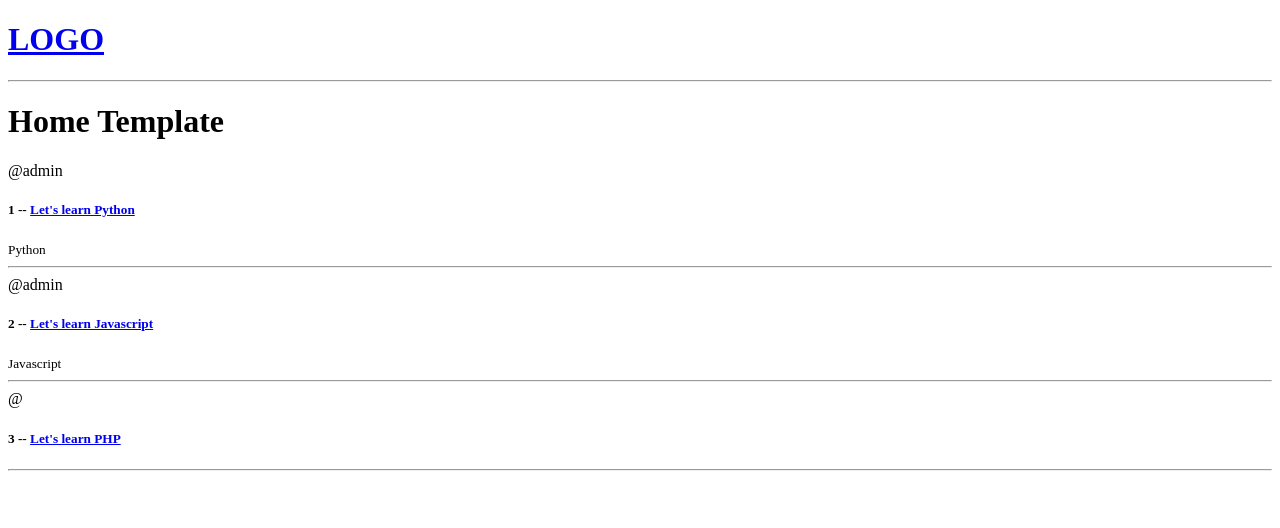
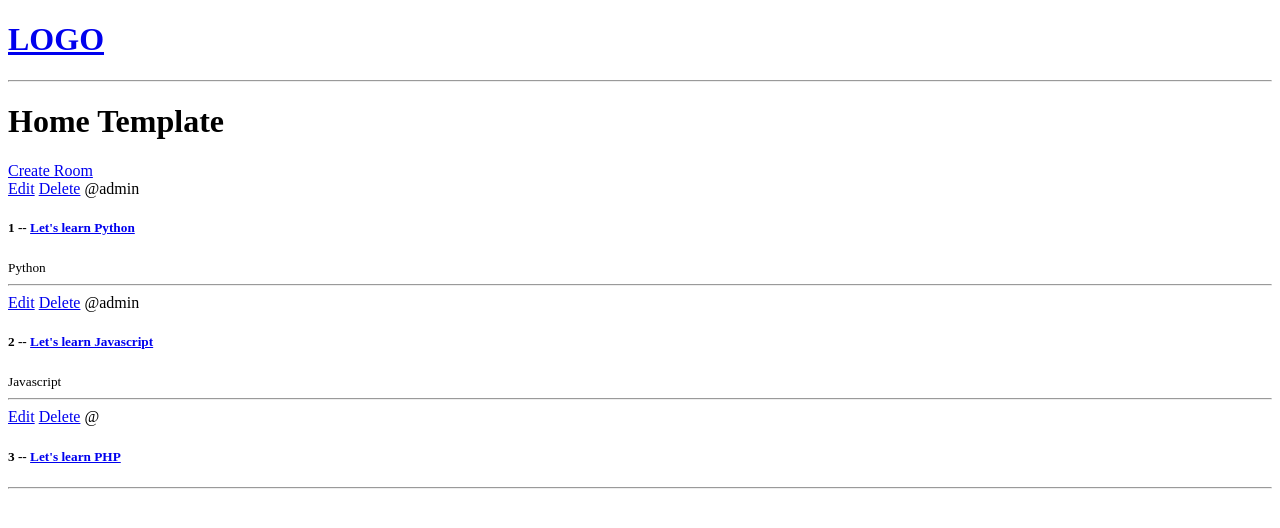
Before and after one commit to nurlight05/learning-discord-like-webapp-django-python, a Django app: page / in a window 1280 px wide. Shown: the top 528 px of the page. Run offline with Django 4.2, Linux system fonts and the light colour scheme; data comes from the database, SQL or seed files in the repository; both versions use the stored data as it was after the commit.

Commit message:
Room CRUD operations are done.

```diff
--- a/base/models.py
+++ b/base/models.py
@@ -16,6 +16,9 @@ class Room(models.Model):
     updated_at = models.DateTimeField(auto_now=True)
     created_at = models.DateTimeField(auto_now_add=True)
 
+    class Meta:
+        ordering = ['-updated_at', '-created_at']
+
     def __str__(self):
         return self.name
 
--- a/base/templates/base/home.html
+++ b/base/templates/base/home.html
@@ -4,9 +4,14 @@
     <h1>Home Template</h1>
 
     <div>
+
+        <a href="{% url 'create-room' %}">Create Room</a>
+
         <div>
             {% for room in rooms %}
                 <div>
+                    <a href="{% url 'update-room' room.id %}">Edit</a>
+                    <a href="{% url 'delete-room' room.id %}">Delete</a>
                     <span>@{{ room.host.username }}</span>
                     <h5>{{ room.id }} -- <a href="{% url 'room' room.id %}">{{ room.name }}</a></h5>
                     <small>{{ room.topic.name }}</small>
--- a/base/urls.py
+++ b/base/urls.py
@@ -5,4 +5,7 @@ from . import views
 urlpatterns = [
     path('', views.home, name='home'),
     path('room/<str:pk>/', views.room, name='room'),
+    path('create-room/', views.createRoom, name="create-room"),
+    path('update-room/<str:pk>', views.updateRoom, name="update-room"),
+    path('delete-room/<str:pk>', views.deleteRoom, name="delete-room"),
 ]
--- a/base/views.py
+++ b/base/views.py
@@ -1,6 +1,7 @@
 from django.http import HttpResponse
-from django.shortcuts import render
+from django.shortcuts import render, redirect
 from .models import Room
+from .forms import RoomForm
 
 def home(request):
     rooms = Room.objects.all()
@@ -11,3 +12,37 @@ def room(request, pk):
     room = Room.objects.get(pk=pk)
     context = {'room': room}
     return render(request, 'base/room.html', context)
+
+def createRoom(request):
+    form = RoomForm()
+
+    if request.method == 'POST':
+        form = RoomForm(request.POST)
+        if form.is_valid():
+            form.save()
+            return redirect('home')
+
+    context = {'form': form}
+    return render(request, 'base/room_form.html', context)
+
+def updateRoom(request, pk):
+    room = Room.objects.get(pk=pk)
+    form = RoomForm(instance=room)
+
+    if request.method == 'POST':
+        form = RoomForm(request.POST, instance=room)
+        if form.is_valid():
+            form.save()
+            return redirect('home')
+
+    context = {'form': form}
+    return render(request, 'base/room_form.html', context)
+
+def deleteRoom(request, pk):
+    room = Room.objects.get(pk=pk)
+
+    if request.method == 'POST':
+        room.delete()
+        return redirect('home')
+
+    return render(request, 'base/delete.html', {'room': room})
```
Also changed, not shown: base/forms.py (added, +7 -0 lines), base/templates/base/delete.html (added, +10 -0 lines), base/templates/base/room_form.html (+11 -0 lines), db.sqlite3.
